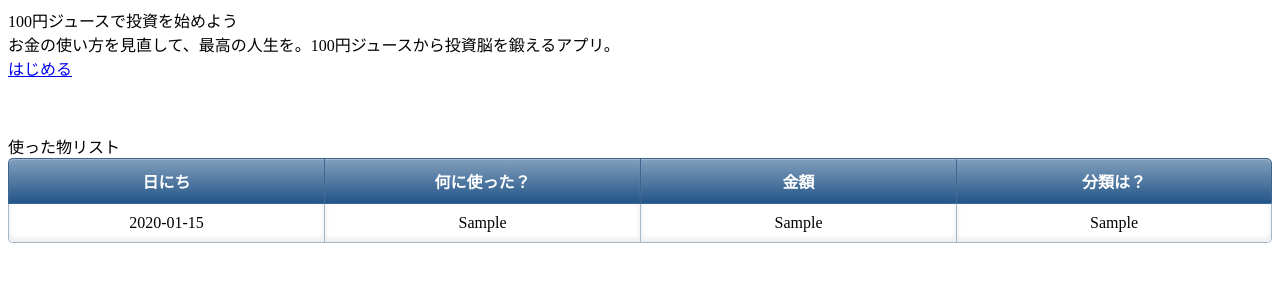
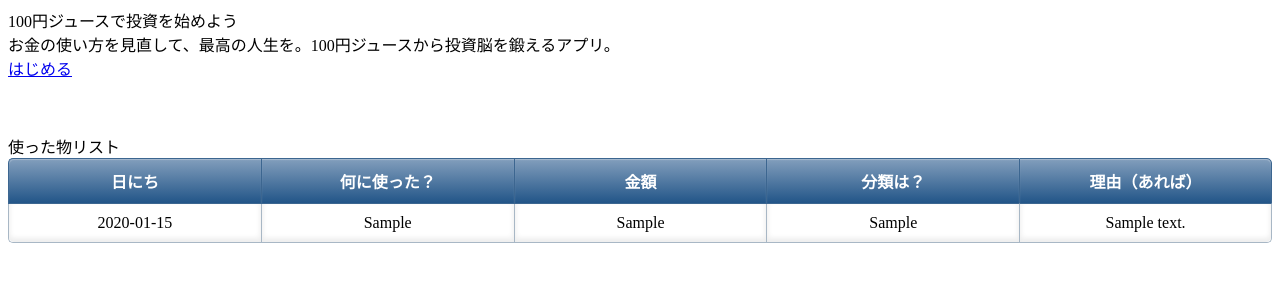
Before and after one commit to kinopyyy/investment_note, a Rails app: page / in a window 1280 px wide. Shown: the top 308 px of the page. Run offline with Rails 7, Linux system fonts and the light colour scheme; tables that the repository leaves empty hold one stand-in row (values such as "Sample post"); style sheets or scripts are compiled from the project's sources.

Commit message:
add READEME

```diff
--- a/app/assets/stylesheets/posts.scss
+++ b/app/assets/stylesheets/posts.scss
@@ -24,7 +24,7 @@ table th{
   border-top: 1px solid #3c6690;
   border-bottom: 1px solid #3c6690;
   box-shadow: 0px 1px 1px rgba(255,255,255,0.3) inset;
-  width: 25%;
+  width: 20%;
   padding: 10px 0;
 }
 
@@ -34,7 +34,7 @@ table td{
   border-bottom: 1px solid #a8b7c5;
   border-top:none;
   box-shadow: 0px -3px 5px 1px #eee inset;
-  width: 25%;
+  width: 20%;
   padding: 10px 0;
 }
 
--- a/app/controllers/posts_controller.rb
+++ b/app/controllers/posts_controller.rb
@@ -17,7 +17,7 @@ class PostsController < ApplicationController
 
   private
   def post_params
-    params.require(:post).permit(:item, :price, :category,:day)
+    params.require(:post).permit(:item, :price, :category,:note,:day)
   end
 
 end
--- a/app/views/posts/index.html.haml
+++ b/app/views/posts/index.html.haml
@@ -15,6 +15,7 @@
     %th 何に使った？
     %th 金額
     %th 分類は？
+    %th 理由（あれば）
 
   .__box
     -@posts.each do |index|
@@ -28,3 +29,5 @@
           = index.price
         %td
           = index.category
+        %td
+          = index.note
--- a/app/views/posts/new.html.haml
+++ b/app/views/posts/new.html.haml
@@ -13,7 +13,8 @@
   <br>
   -# = form.text_field :category, placeholder: :分類は？, class: :form__text
   = form.select :category, [["投資"], ["消費"], ["浪費"]], prompt: '選択してください'
-
+  <br>
+  = form.text_field :note, placeholder: :理由を書く, class: :form__reason
   <br>
   = form.submit '投稿する', class: :form__btn
 
```
Also changed, not shown: README.md.
